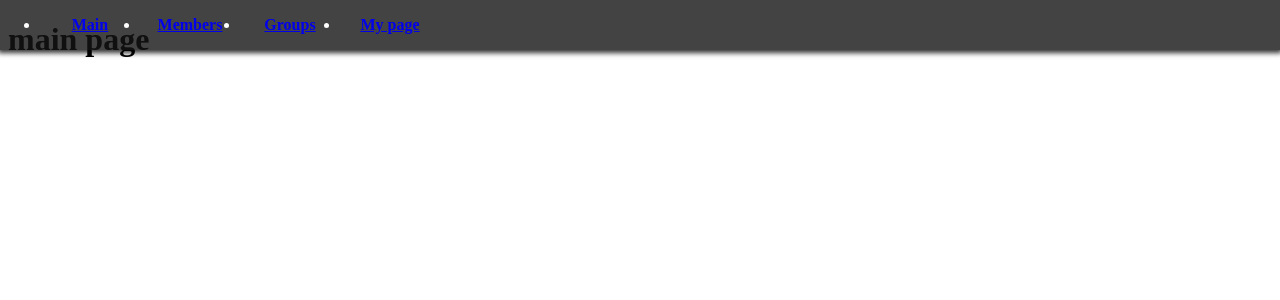
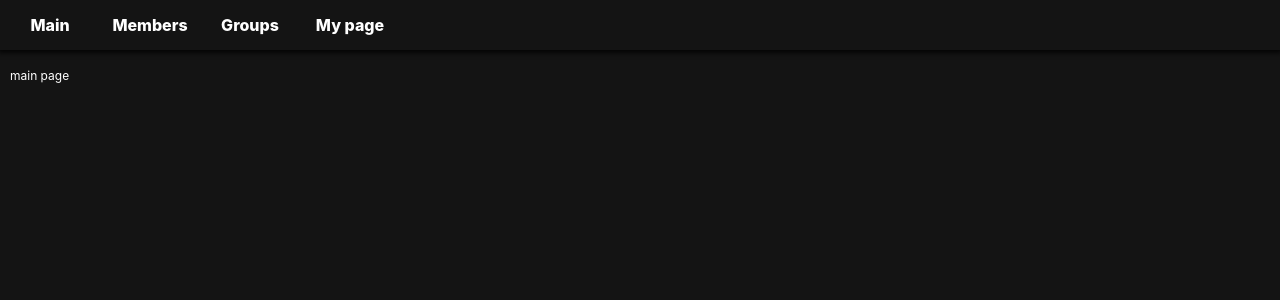
Before and after one commit to aprilsky82/20210226, a React (Create React App) app: page / in a window 1280 px wide. Shown: the top 300 px of the page. Built offline with nearby package versions, Linux system fonts and the light colour scheme.

Commit message:
add GlobalStyles

```diff
--- a/package.json
+++ b/package.json
@@ -12,6 +12,7 @@
     "react-router-dom": "^5.2.0",
     "react-scripts": "4.0.3",
     "styled-components": "^5.2.1",
+    "styled-reset": "^4.3.4",
     "web-vitals": "^1.1.0"
   },
   "scripts": {
--- a/src/App.js
+++ b/src/App.js
@@ -2,13 +2,14 @@
 // 1 rsc
 import React, { useState } from 'react';
 import Router from "./components/Router";
-
+import GlobalStyles from "./components/GlobalStyles";
 
 const App = () => {
 
     return (
         <>
             <Router />
+            <GlobalStyles />
         </>
 
     );
--- /dev/null
+++ b/src/components/GlobalStyles.js
@@ -0,0 +1,23 @@
+import { createGlobalStyle} from "styled-components";
+import reset from "styled-reset";
+
+const globalStyles = createGlobalStyle`
+  ${reset};
+  a {
+    text-decoration: none;
+    color: inherit;
+  }
+  * {
+    box-sizing: border-box;
+  }
+  body {
+    font-family:-apple-system, BlinkMacSystemFont, 'Segoe UI', Roboto, Oxygen, Ubuntu, Cantarell, 'Open Sans', 'Helvetica Neue', sans-serif;
+    font-size: 12px;
+    background-color: rgba(20, 20, 20, 1);
+    color: white;
+    padding-top: 70px;
+    padding-left: 10px;
+  }
+`
+
+export default globalStyles
--- a/src/screens/Main.js
+++ b/src/screens/Main.js
@@ -1,6 +1,8 @@
 import React from 'react';
 
 const Main = () => {
+
+
     return (
         <div>
             <h1>main page</h1>
```
Also changed, not shown: 1 other file (tests, documents, lock files or other folders).
